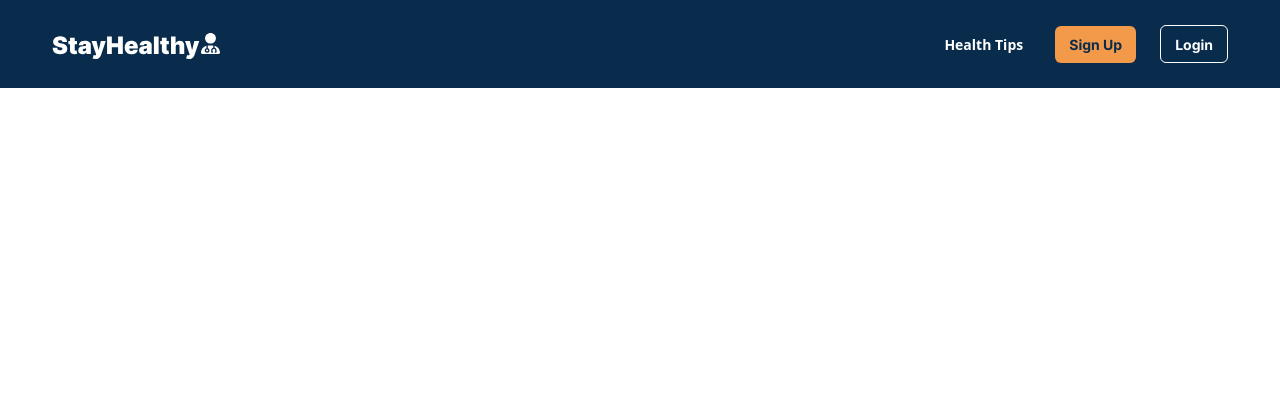
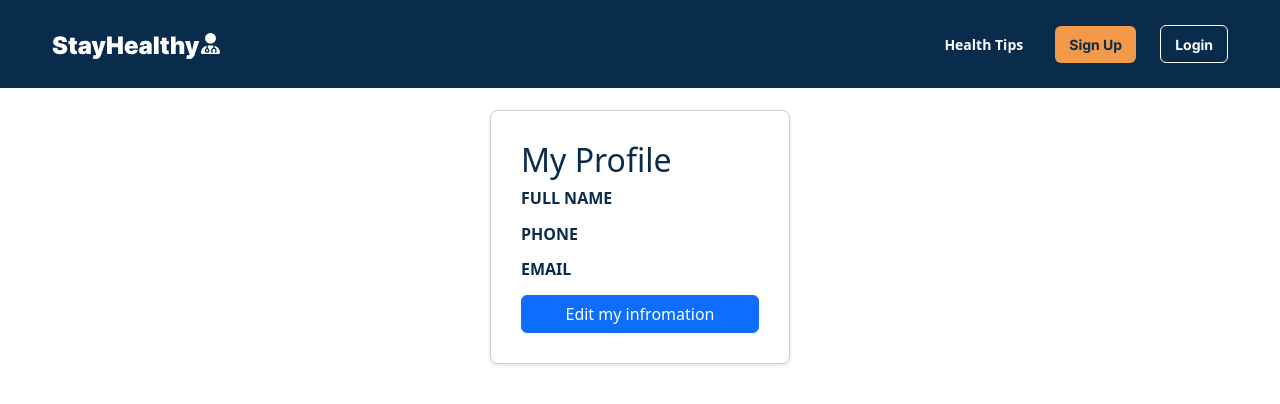
Before and after one commit to blokhinamaria/StayHealthy, a React (Vite) app: page /profile in a window 1280 px wide. Shown: the top 404 px of the page. Built offline with nearby package versions, Linux system fonts and the light colour scheme.

Commit message:
Integrated Profile Card and profile details change option

```diff
--- a/package.json
+++ b/package.json
@@ -12,6 +12,7 @@
   "dependencies": {
     "bootstrap": "^5.3.3",
     "react": "^19.0.0",
+    "react-bootstrap": "^2.10.9",
     "react-dom": "^19.0.0",
     "react-router": "^7.2.0",
     "react-router-dom": "^7.2.0",
--- a/src/App.jsx
+++ b/src/App.jsx
@@ -14,6 +14,7 @@ import InstantConsultation from './Components/InstantConsultationBooking/Instant
 import BookingConsultation from './Components/BookingConsultation/BookingConsultation.jsx';
 import ApptNotification from './Components/ApptNotification/ApptNotification.jsx'
 import ReviewForm from './Components/ReviewForm/ReviewForm.jsx';
+import ProfileCard from './Components/ProfileCard/ProfileCard.jsx';
 
 import 'bootstrap/dist/css/bootstrap.min.css';
 import 'bootstrap/dist/js/bootstrap.bundle.min.js';
@@ -38,6 +39,7 @@ function App() {
           <Route path="/consultation" element={<InstantConsultation />} />
           <Route path="/search" element={<BookingConsultation />} />
           <Route path="/reviews" element={<ReviewForm />} />
+          <Route path="/profile" element={<ProfileCard />} />
         </Routes>
 
         {/* <ApptNotification/> */}
--- a/src/Components/Login/Login.jsx
+++ b/src/Components/Login/Login.jsx
@@ -10,6 +10,7 @@ const Login = () => {
     const [name, setName] = useState("");
     const [password, setPassword] = useState ("");
     const [email, setEmail] = useState("");
+    const [phone, setPhone] = useState("");
 
 
     const navigate = useNavigate();
@@ -32,6 +33,7 @@ const Login = () => {
             headers: { 'Content-Type': 'application/json' },
             body: JSON.stringify({
               name: name,
+              phone: phone,
               email: email,
               password: password,
             }),
--- a/src/Components/Navbar/Navbar.css
+++ b/src/Components/Navbar/Navbar.css
@@ -70,7 +70,23 @@ body {
     transition: background-color 0.5s ease
 }
 
-#signUp:hover, #login:hover {
+#dropdown {
+    padding: 8px 14px;
+    border: none;
+    border-radius: 7;
+    white-space: nowrap;
+
+    background-color: var(--primary);
+    color: var(--white);
+
+    font-family: "Inter";
+    font-size: 0.875em;
+    font-weight: 700;
+
+    transition: background-color 0.5s ease
+}
+
+#signUp:hover, #login:hover, #dropdown:hover {
     background-color: var(--secondary-blue);
     color: var(--primary);
 }
@@ -81,6 +97,23 @@ body {
 
     background-color: var(--primary);
     color: var(--white);
+}
+
+#dropdown-menu {
+    background-color: var(--white);
+    border: 1px solid var(--primary);
+    border-radius: 8px;
+}
+
+#dropdown-item {
+    font-family: "Inter";
+    font-size: 0.875em;
+    font-weight: 700;
+    color: var(--primary);
+}
+
+#dropdown-item:hover {
+    background-color: var(--secondary-lavander);
 }
 
 .navbar-toggler {
--- a/src/Components/Navbar/Navbar.jsx
+++ b/src/Components/Navbar/Navbar.jsx
@@ -1,5 +1,6 @@
 import React, { useEffect, useState } from 'react';
 import { Link } from 'react-router-dom';
+import Dropdown from 'react-bootstrap/Dropdown';
 
 import './Navbar.css';
 
@@ -12,8 +13,9 @@ const Navbar = () => {
 
     const handleLogout = () => {
         sessionStorage.removeItem("auth-token");
+        sessionStorage.removeItem("name");
+        sessionStorage.removeItem("phone");
         sessionStorage.removeItem("email");
-        sessionStorage.removeItem("name");
         sessionStorage.removeItem("accountType");
 
         // localStorage.removeItem("doctoData");
@@ -83,7 +85,17 @@ const Navbar = () => {
                                     <Link className="nav-link" to="/reviews">Reviews</Link>
                                 </li>
                                 <li className='nav-item'>
-                                    <Link className="nav-link" to="/">Welcome, {username}</Link>
+                                    <Dropdown>
+                                        <Dropdown.Toggle id="dropdown">
+                                        Welcome, {username}
+                                        </Dropdown.Toggle>
+                                        <Dropdown.Menu id='dropdown-menu' >
+                                            <Dropdown.Item id='dropdown-item' href='/profile'>Profile
+                                                {/* <Link to="/profile">My Profile</Link> */}
+                                            </Dropdown.Item>
+                                        </Dropdown.Menu>
+                                    </Dropdown>
+
                                 </li>
                                 <li className="nav-item">
                                     <Link className="btn" id="logout" to="/" onClick={handleLogout}>
--- /dev/null
+++ b/src/Components/ProfileCard/ProfileCard.css
@@ -0,0 +1,41 @@
+.profile-card {
+    margin-top: 110px;
+    color: var(--primary);
+    width: 300px;
+    height: 100%;
+    border: 1px solid #ccc;
+    border-radius: 8px;
+    overflow: hidden;
+    display: inline-block;
+    box-shadow: 0 2px 4px rgba(0, 0, 0, 0.1);
+    margin-bottom: 20px;
+    padding: 30px;
+    text-align: left;
+}
+
+#btn-cancel {
+    background-color: var(--white);
+    color: var(--secondary-blue);
+}
+
+#btn-cancel:hover {
+    background-color: var(--primary);
+    color: var(--white);
+}
+
+.profile-info h3 {
+    font-size: 1em;
+    text-transform: uppercase;
+    font-weight: 700;
+    margin-top: 10px;
+}
+
+.profile-info p {
+     /* Set your desired color */
+    font-size: 1.25em; /* Adjust font size */
+    font-weight: 600;
+}
+
+.update-message {
+    color: green;
+}
--- /dev/null
+++ b/src/Components/ProfileCard/ProfileCard.jsx
@@ -0,0 +1,104 @@
+import React, { useEffect, useState } from "react";
+
+import './ProfileCard.css'
+
+const ProfileCard = () => {
+
+    // const [user, setUser] = useState({
+    //     name: "",
+    //     phone: "",
+    //     email: "",
+    // });
+
+    const [name, setName] = useState('');
+    const [email, setEmail] = useState('');
+    const [phone, setPhone] = useState('');
+
+    const [isEditing, setIsEditing] = useState(false);
+
+    const [updated, setUpdated] = useState(false);
+
+    useEffect(() => {
+        const storedName = sessionStorage.getItem("name");
+        const storedPhone = sessionStorage.getItem("phone");
+        const storedEmail = sessionStorage.getItem("email");
+        if (storedName && storedPhone && storedEmail ) {
+            setName(storedName);
+            setPhone(storedPhone);
+            setEmail(storedEmail);
+        }
+    }, []); //runs only on mount
+
+    const handleSubmit = (e) => {
+        e.preventDefault();
+
+        sessionStorage.setItem('name', name);
+        sessionStorage.setItem('phone', phone);
+        sessionStorage.setItem('email', email);
+
+        setIsEditing(false);
+
+        setUpdated(true);
+    }
+
+    return (
+        <>
+            <div className="profile-card">
+                <h2>My Profile</h2>
+
+                {updated && <p className="update-message">Profile Successfully Updated!</p>}
+
+                {isEditing ? (
+                    <div className="form-container mx-auto text-start">
+                    <form onSubmit={handleSubmit} >
+
+                            <div className="form-container">
+                                <label htmlFor="name" className="form-label">Full Name</label>
+                                <input value={name} onChange={(e) => setName(e.target.value)} type="text" id="name" className="form-control"  placeholder={name}/>
+                                {/* {showerr && <div className="err" style={{color:'red'}}>{showerr}</div>} */}
+                            </div>
+
+                            <div className="form-container">
+                                <label htmlFor="phone" className="form-label">Phone Number</label>
+                                <input value={phone} onChange={(e) => setPhone(e.target.value)} type="tel" className="form-control" id="phone" placeholder={phone}  aria-describedby="phoneHelp"/>
+                                {/* {showerr ? (
+                                    <div className="err" style={{ color: "red"}}>{showerr}</div>
+                                    ) : (
+                                    <div id="phoneHelp" className="form-text">We'll never share your phone number with anyone</div>
+                                    )}             */}
+                            </div>
+
+                            <div className="form-container">
+                                <label htmlFor="email" className="form-label">Email Address</label>
+                                <input value={email} onChange={(e) => setEmail(e.target.value)} type="email" className="form-control" id="email" placeholder={email} aria-describedby="emailHelp"/>
+                                {/* {showerr ? (
+                                    <div className="err" style={{color: "red"}}>{showerr}</div>
+                                    ) : (
+                                    <div id="emailHelp" className="form-text">We'll never share your email address with anyone</div>
+                                    )} */}
+                            </div>
+                            <button className="btn btn-primary w-100" type="submit" >Save</button>
+                            <button className="btn btn-primary w-100 mt-3" type="button" id="btn-cancel" onClick={() => setIsEditing(false)} >Cancel</button>
+
+                    </form>
+                    </div>
+
+                ) : (
+                <div className="profile-info">
+                    <h3>Full Name</h3>
+                    <p>{name}</p>
+                    <h3>Phone</h3>
+                    <p>{phone}</p>
+                    <h3>Email</h3>
+                    <p>{email}</p>
+                    <button className="btn btn-primary w-100" id="edit" onClick={() => setIsEditing(true)}>Edit my infromation</button>
+                </div>
+                )}
+
+
+            </div>
+        </>
+    );
+};
+
+export default ProfileCard;
--- a/src/Components/ReviewForm/GiveReview.css
+++ b/src/Components/ReviewForm/GiveReview.css
@@ -15,10 +15,6 @@
 .close-btn:hover {
     background-color: #D0BBEB;
     border-radius: 100%;
-}
-
-label {
-    margin-top: 20px;
 }
 
 .submit-btn {
--- a/src/Components/ReviewForm/GiveReview.jsx
+++ b/src/Components/ReviewForm/GiveReview.jsx
@@ -62,17 +62,17 @@ const GiveReview = ({ doctor, onClose, onSubmit }) => {
                     {/* Display warning message if not all fields are filled */}
                     {showWarning && <p className="warning" style={{ color: 'red'}}>Please fill out all fields.</p>}
 
-                    <div>
-                        <label htmlFor="name">Your Name</label>
+                    <div className="form-container">
+                        <label className="form-label" htmlFor="name">Your Name</label>
                         <input type="text" id="name" name="name" value={formData.name} onChange={handleChange} />
                     </div>
-                    <div>
-                        <label htmlFor="review">Review</label>
+                    <div className="form-container">
+                        <label className="form-label" htmlFor="review">Review</label>
                         <textarea id="review" name="review" value={formData.review} onChange={handleChange} />
                     </div>
 
-                    <div>
-                        <label htmlFor="rating">Rating</label>
+                    <div className="form-container">
+                        <label className="form-label" htmlFor="rating">Rating</label>
                         <input
                             type="number"
                             id="rating"
--- a/src/Components/Sign_Up/SignUp.jsx
+++ b/src/Components/Sign_Up/SignUp.jsx
@@ -54,6 +54,7 @@ const SignUp = () => {
           if (json.authtoken) {
             sessionStorage.setItem('auth-token', json.authtoken);
             sessionStorage.setItem('name', name);
+            sessionStorage.setItem('phone', phone);
             sessionStorage.setItem('email', email);
             sessionStorage.setItem('accountType', accountType);
             navigate('/');
```
Also changed, not shown: 2 other files (tests, documents, lock files or other folders).
